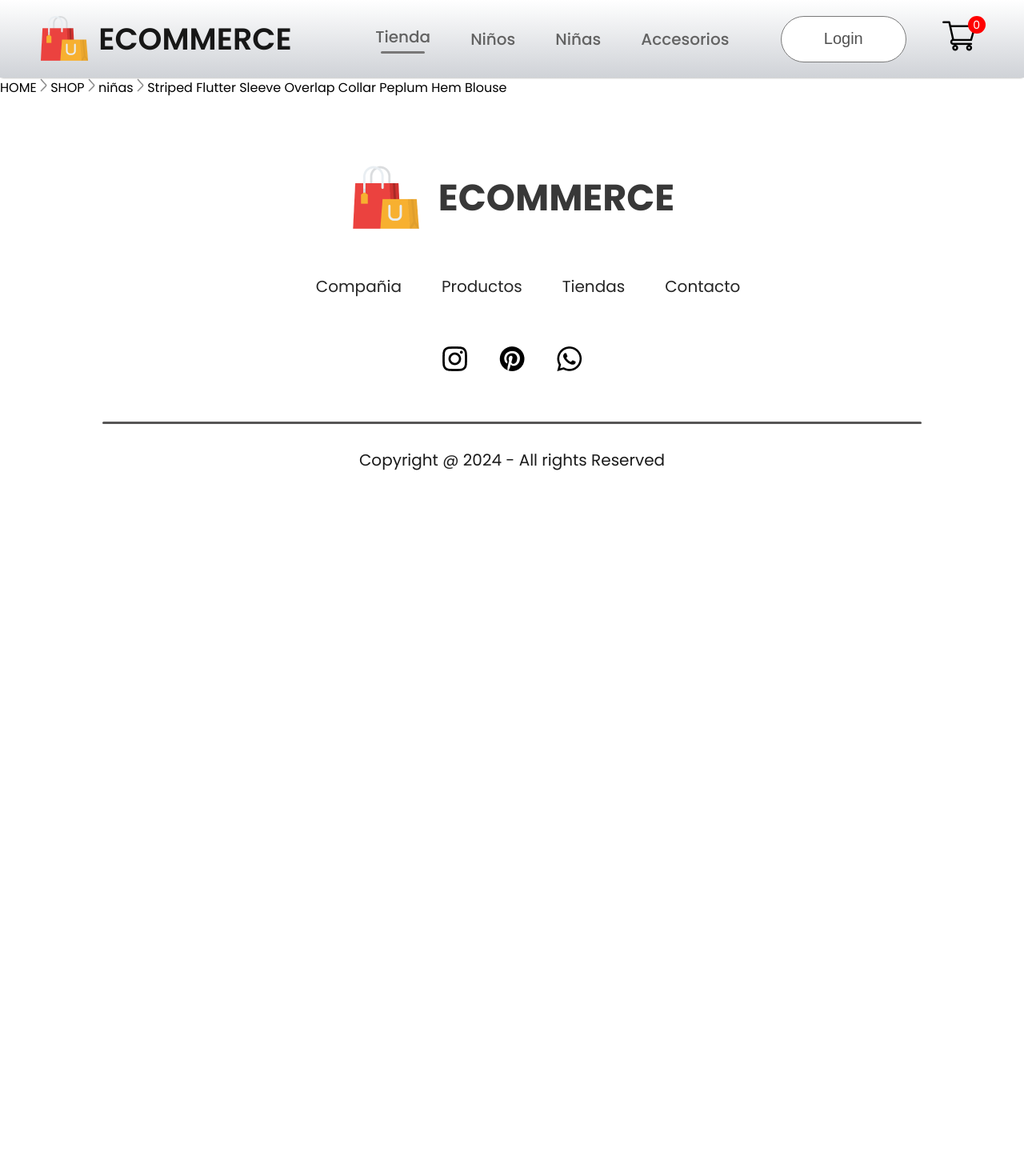
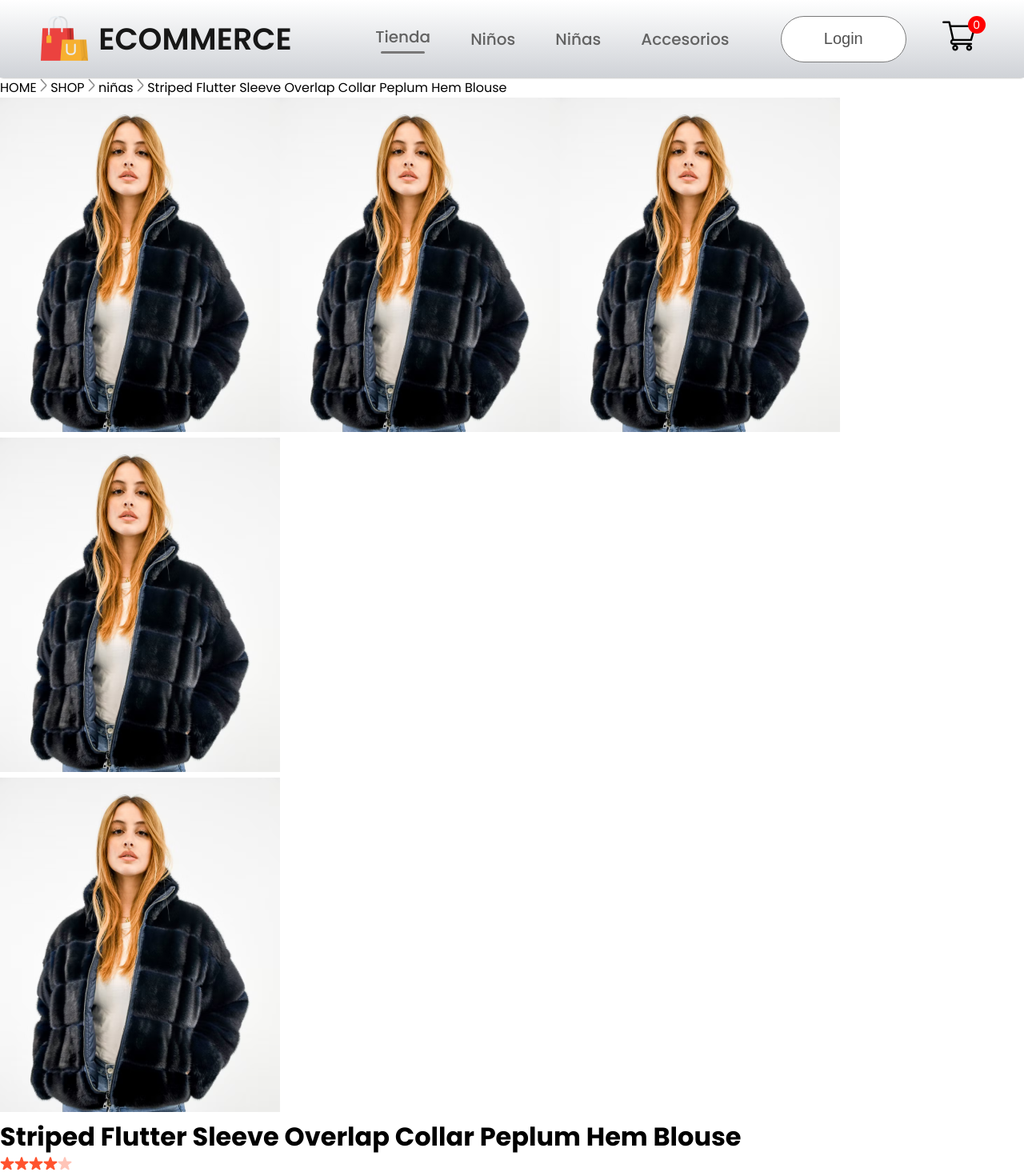
Before and after one commit to khennier/ecommerce, a React (Create React App) app in the folder frontend/: page /product/1 in a window 1280 px wide. Shown: the top 1470 px of the page at 80% size. Before the commit the page ends 800 px from the top, so only its background shows below. Built offline with nearby package versions, Linux system fonts and the light colour scheme.

Commit message:
actualizar

```diff
--- /dev/null
+++ b/frontend/src/components/ProductDisplay/ProductDisplay.jsx
@@ -0,0 +1,35 @@
+import React from 'react'
+import './ProductDisplay.css'
+import star_icon from '../assets/star_icon.png'
+import star_dull_icon from '../assets/star_dull_icon.png'
+
+export const ProductDisplay = (props) => {
+    const {product} = props;
+  return (
+    <div className='productdisplay'>
+        <div className="productdisplay-left">
+            <div className="productdisplay-img-list">
+                <img src={product.image} alt="" />
+                <img src={product.image} alt="" />
+                <img src={product.image} alt="" />
+                <img src={product.image} alt="" />
+            </div>
+            <div className="productdisplay-img">
+                <img className='productdisplay-main-img' src={product.image} alt="" />
+            </div>
+        </div>
+        <div className="productdisplay-right">
+            <h1>{product.name}</h1>
+            <div className="productdisplay-right-star">
+                <img src={star_icon} alt="" />
+                <img src={star_icon} alt="" />
+                <img src={star_icon} alt="" />
+                <img src={star_icon} alt="" />
+                <img src={star_dull_icon} alt="" />
+                <p>{122}</p>
+            </div>
+
+        </div>
+    </div>
+  )
+}
--- a/frontend/src/pages/Product.jsx
+++ b/frontend/src/pages/Product.jsx
@@ -2,6 +2,7 @@
 import { useParams } from 'react-router-dom';
 import { ShopContext } from '../Context/ShopContext';
 import { Breadcrum } from '../components/Breadcrums/breadcrum';
+import { ProductDisplay } from '../components/ProductDisplay/ProductDisplay';
 
 export const Product = () => {
   const { all_product } = useContext(ShopContext);
@@ -19,6 +20,7 @@
   return (
     <div>
       <Breadcrum product={product} />
+      <ProductDisplay product={product}/>
     </div>
   );
 };
```
Also changed, not shown: frontend/src/components/ProductDisplay/ProductDisplay.css (added).
